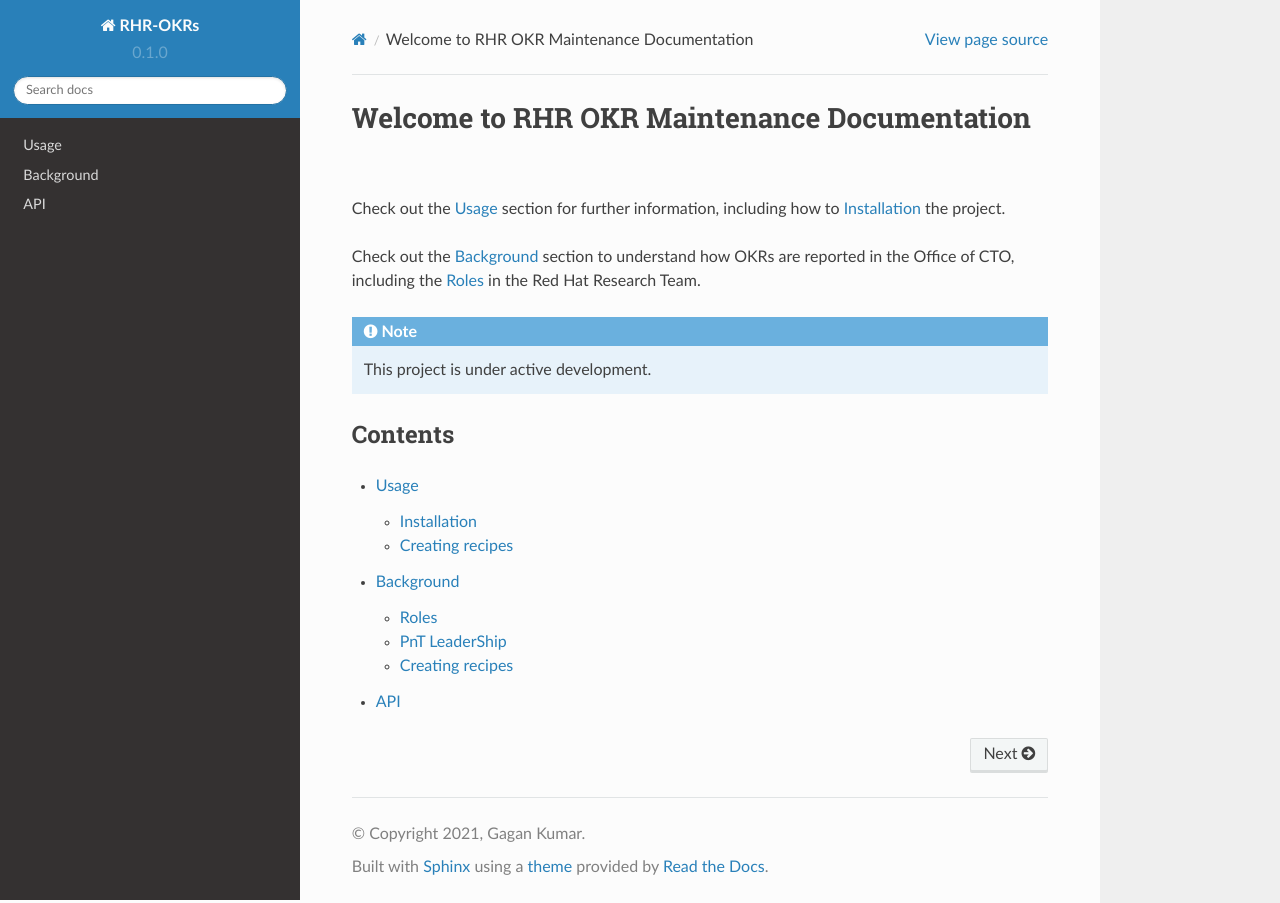
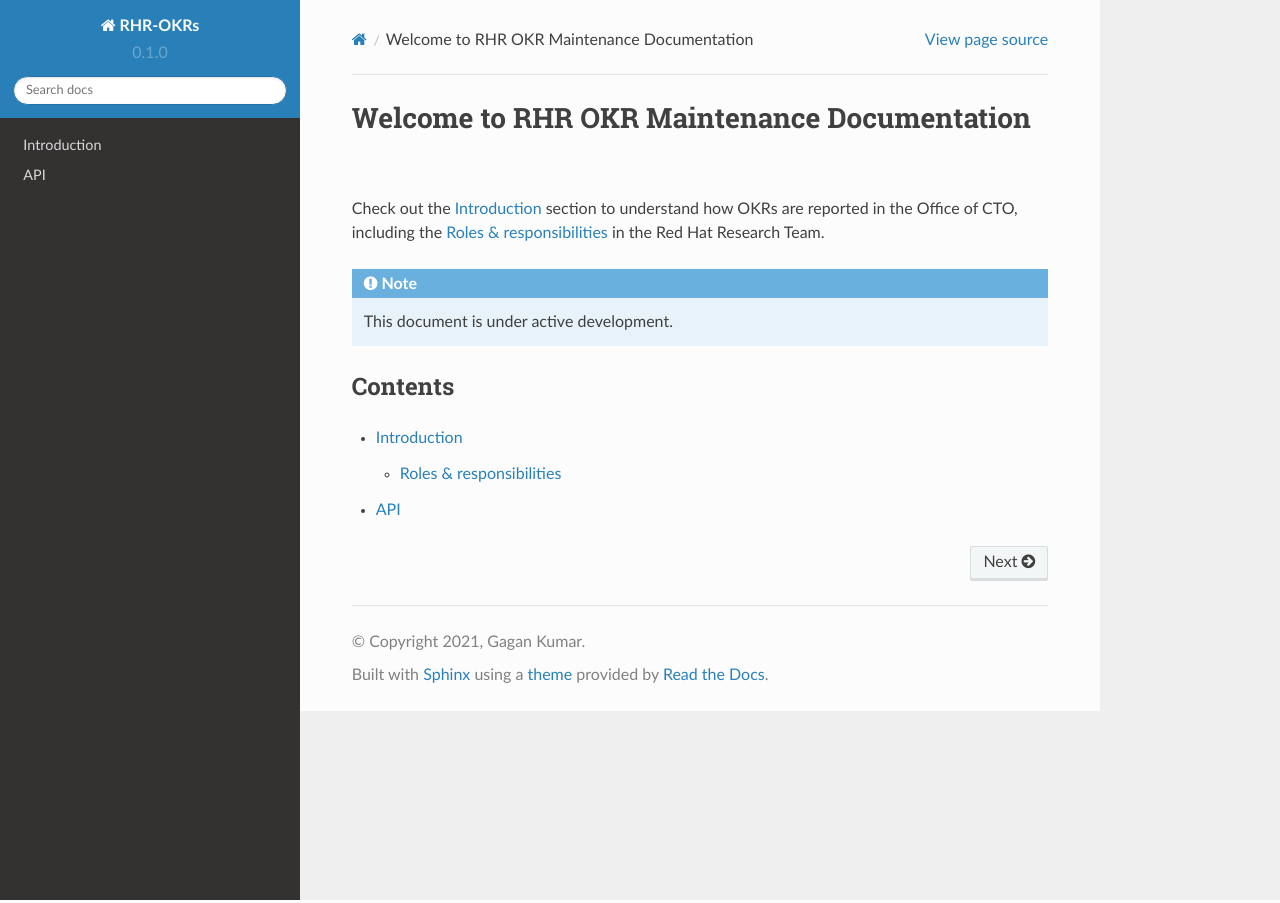
Before and after one commit to gagansk/RHR-OKRs, a Sphinx documentation site: the page built from docs/source/index.rst, in a window 1280 px wide. Built offline with Sphinx 7.4.7 and the Read the Docs theme 2.0.0, drawn with Linux system fonts in a browser that asks for light colours.

Commit message:
Updated introduction.rst

```diff
--- a/docs/source/index.rst
+++ b/docs/source/index.rst
@@ -1,20 +1,16 @@
 Welcome to RHR OKR Maintenance Documentation
 ============================================
 
-Check out the :doc:`usage` section for further information, including
-how to :ref:`installation` the project.
-
-Check out the :doc:`background` section to understand how OKRs are reported in the Office of CTO, including the :ref:`roles` in the Red Hat Research Team.
+Check out the :doc:`introduction` section to understand how OKRs are reported in the Office of CTO, including the :ref:`roles` in the Red Hat Research Team.
 
 .. note::
 
-   This project is under active development.
+   This document is under active development.
 
 Contents
 --------
 
 .. toctree::
 
-   usage
-   background
+   introduction
    api
```
Also changed, not shown: docs/source/background.rst (deleted, +0 -34 lines), docs/source/introduction.rst (added, +45 -0 lines), docs/source/usage.rst (deleted, +0 -33 lines), OKR-hierarchy.png (added).
